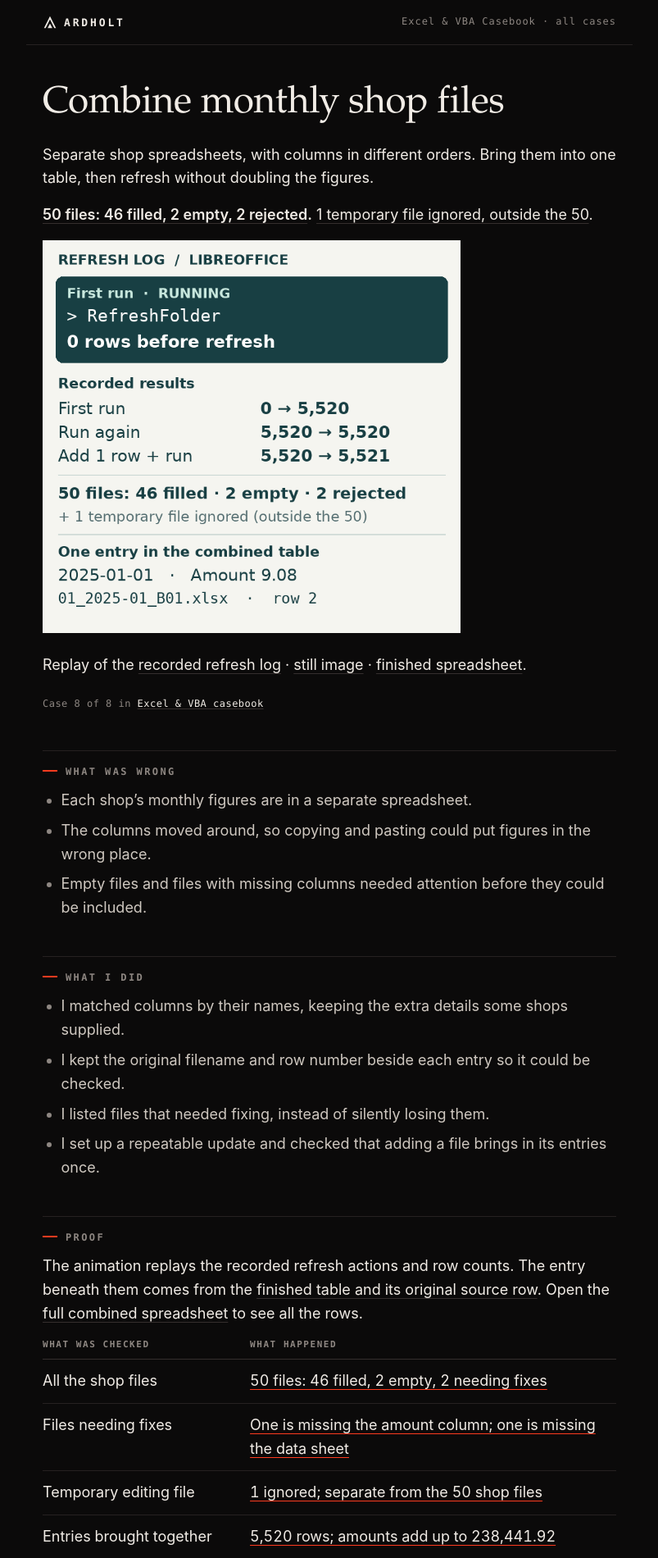
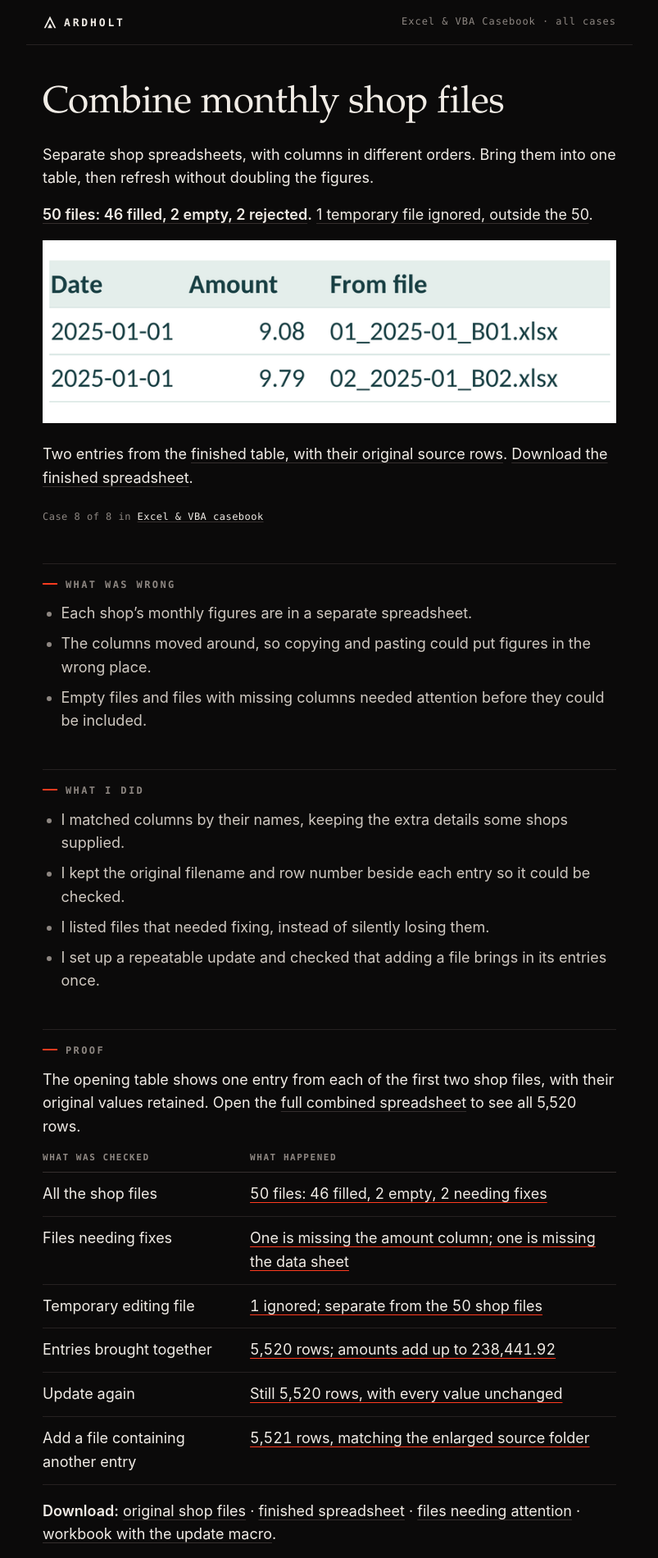
Before and after one commit to Ardholt/excel-vba-casebook, a Jekyll site: the page built from combine-many-files/README.md, in a window 1280 px wide. Shown: the top 1900 px of the page at 82% size, without its empty margins (238-1041 px from the left). Built offline with Jekyll 4.4.1, drawn with Linux system fonts in a browser that asks for light colours; our own code applies the rules of GitHub Pages for plain Markdown files; some of the changed text lies outside the part shown.

Commit message:
Clarify case pages and repair workbook downloads

```diff
--- a/assets/site.css
+++ b/assets/site.css
@@ -27,7 +27,7 @@ a:hover,a:focus-visible{text-decoration-color:var(--acc)}
 .md li{margin:0 0 8px;color:var(--ink-2)}
 .md li::marker{color:var(--mute)}
 .md strong{color:var(--ink);font-weight:600}
-.md p > strong:only-child{display:block;font-size:19px;line-height:1.5}
+.md p > strong:only-child{font-size:19px;line-height:1.5}
 .md sub{font:12px/1.5 var(--mono);letter-spacing:.04em;color:var(--mute);vertical-align:baseline}
 .md img{max-width:100%;height:auto;border:0}
 .md p[align=center]{text-align:center;margin:0 0 20px}
--- a/combine-many-files/README.md
+++ b/combine-many-files/README.md
@@ -5,10 +5,10 @@ Separate shop spreadsheets, with columns in different orders. Bring them into on
 **[50 files: 46 filled, 2 empty, 2 rejected](output/manifest.csv).** [1 temporary file ignored, outside the 50](output/report.json).
 
 <p>
-  <img src="images/refresh.gif" width="510" alt="RefreshFolder runs: 0 to 5,520 rows; run again: 5,520 to 5,520; add one row and run: 5,520 to 5,521. Full file breakdown and one complete output entry below.">
+  <img src="images/after-hero.png" width="780" alt="Finished combined table: 2025-01-01, amount 9.08 from 01_2025-01_B01.xlsx; 2025-01-01, amount 9.79 from 02_2025-01_B02.xlsx.">
 </p>
 
-Replay of the [recorded refresh log](evidence/refresh-trace.json) · [still image](media/hero.png) · [finished spreadsheet](output/consolidated.xlsx).
+Two entries from the [finished table, with their original source rows](evidence/table-preview.json). [Download the finished spreadsheet](output/consolidated.xlsx).
 
 <sub>Case 8 of 8 in [Excel & VBA casebook](../README.md)</sub>
 
@@ -27,7 +27,7 @@ Replay of the [recorded refresh log](evidence/refresh-trace.json) · [still imag
 
 ## Proof
 
-The animation replays the recorded refresh actions and row counts. The entry beneath them comes from the [finished table and its original source row](evidence/table-preview.json). Open the [full combined spreadsheet](output/consolidated.xlsx) to see all the rows.
+The opening table shows one entry from each of the first two shop files, with their original values retained. Open the [full combined spreadsheet](output/consolidated.xlsx) to see all 5,520 rows.
 
 | What was checked | What happened |
 |---|---|
@@ -39,6 +39,18 @@ The animation replays the recorded refresh actions and row counts. The entry ben
 | Add a file containing another entry | [5,521 rows, matching the enlarged source folder](evidence/vba-run.json) |
 
 **Download:** [original shop files](https://github.com/Ardholt/excel-vba-casebook/tree/main/combine-many-files/input/files) · [finished spreadsheet](output/consolidated.xlsx) · [files needing attention](output/rejections.csv) · [workbook with the update macro](combine.xlsm).
+
+<details markdown="1">
+<summary>Watch the recorded refresh replay</summary>
+
+<img src="images/refresh.gif" width="510" alt="RefreshFolder runs: 0 to 5,520 rows; run again: 5,520 to 5,520; add one row and run: 5,520 to 5,521.">
+
+Replay of the [recorded refresh log](evidence/refresh-trace.json), rather than an application screen recording. [Still image](media/hero.png).
+
+</details>
+
+<details markdown="1">
+<summary>Developer details: reproduce the results and inspect the checks</summary>
 
 ## Try it yourself
 
@@ -58,12 +70,17 @@ Run in: [LibreOffice Calc 24.2.7.2 (headless)](evidence/runtime.json), the macro
 
 [Passing tests](evidence/tests.json) check row counts, amount totals, every source value and unchanged input files. They cover reordered columns, extra fields, empty and invalid files, temporary files, repeat updates and a newly added file. The [actual VBA run](evidence/vba-run.json) matched the reference cell by cell; its saved workbook used UNO export rather than VBA SaveAs.
 
-The opening animation is a [replay of events captured around those macro calls](evidence/proof-media.json), not an application screen recording. The run starts with an empty table. It refreshes twice, then refreshes a temporary copy of the source folder with one extra entry. Every result is compared with the Python reference. Launcher tests use a Docker command double to check read-only mounts and fresh destinations; the full demo pipeline is also run in a fresh folder inside the Linux container.
+The refresh animation is a [replay of events captured around those macro calls](evidence/proof-media.json), not an application screen recording. The run starts with an empty table. It refreshes twice, then refreshes a temporary copy of the source folder with one extra entry. Every result is compared with the Python reference. Launcher tests use a Docker command double to check read-only mounts and fresh destinations; the full demo pipeline is also run in a fresh folder inside the Linux container.
 
 For the developer checking the implementation: [tests](tests/test_combine.py) · [VBA source](vba/CombineFiles.bas) · [versions and execution evidence](evidence/runtime.json).
+
+</details>
+
 
 ---
 
 [£39 fixed as one task automated, 5 working days.](https://ardholt.com/p/prices/) This covers one shared folder-to-table setup across your shops. I confirm the files and layout through the platform before starting.
 
+Contact me through the platform where you found this case.
+
 For work beyond that setup, I quote any difference in writing before I start.
```
Also changed, not shown: bank-statements-one-ledger/README.md (+7 -1 lines), fuzzy-duplicate-customers/README.md (+8 -2 lines), invoices-checked-reconciled/README.md (+7 -1 lines), macro-pack/README.md (+10 -3 lines), messy-workbook-cleanup/README.md (+7 -1 lines), one-click-summary-dashboard/README.md (+7 -1 lines), scanned-forms-to-sheet/README.md (+6 -1 lines).
